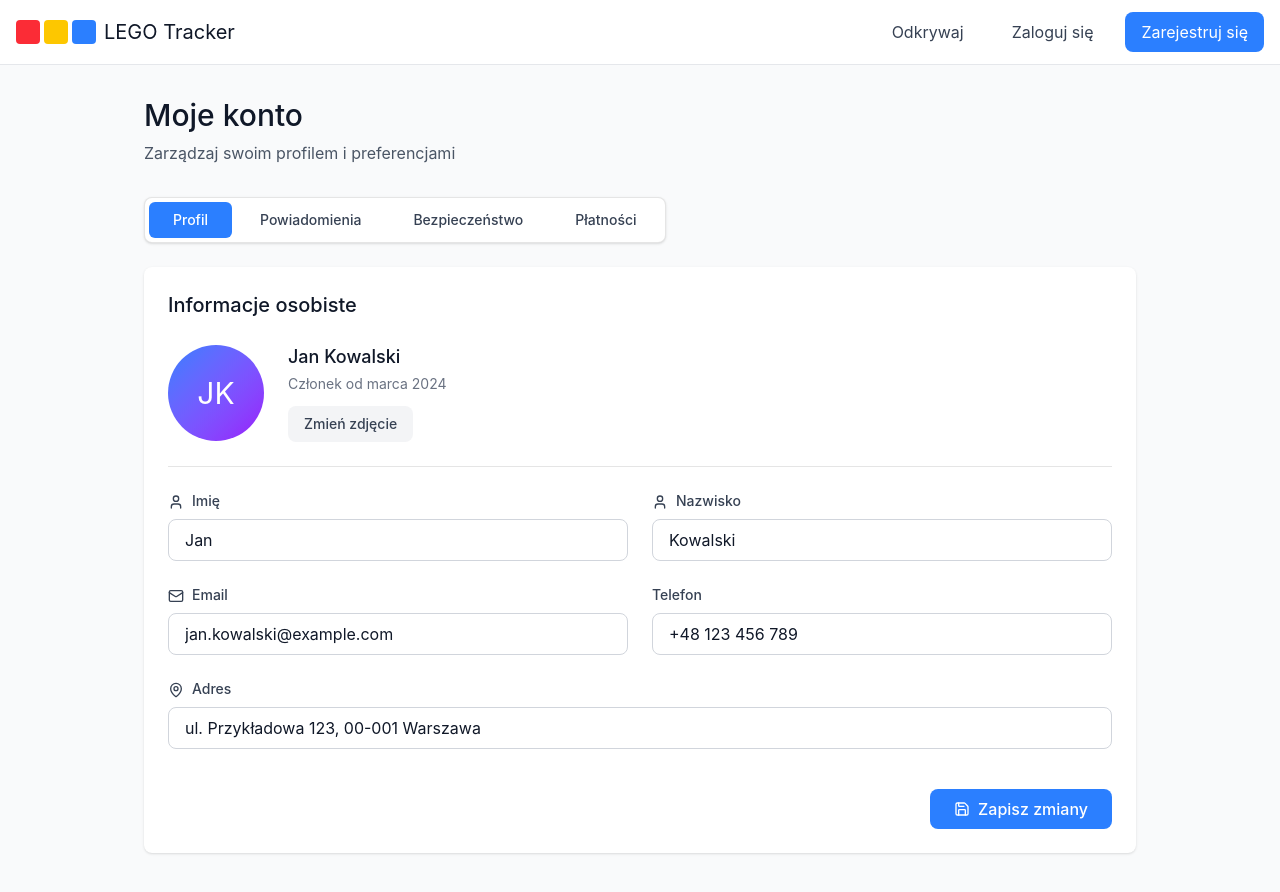
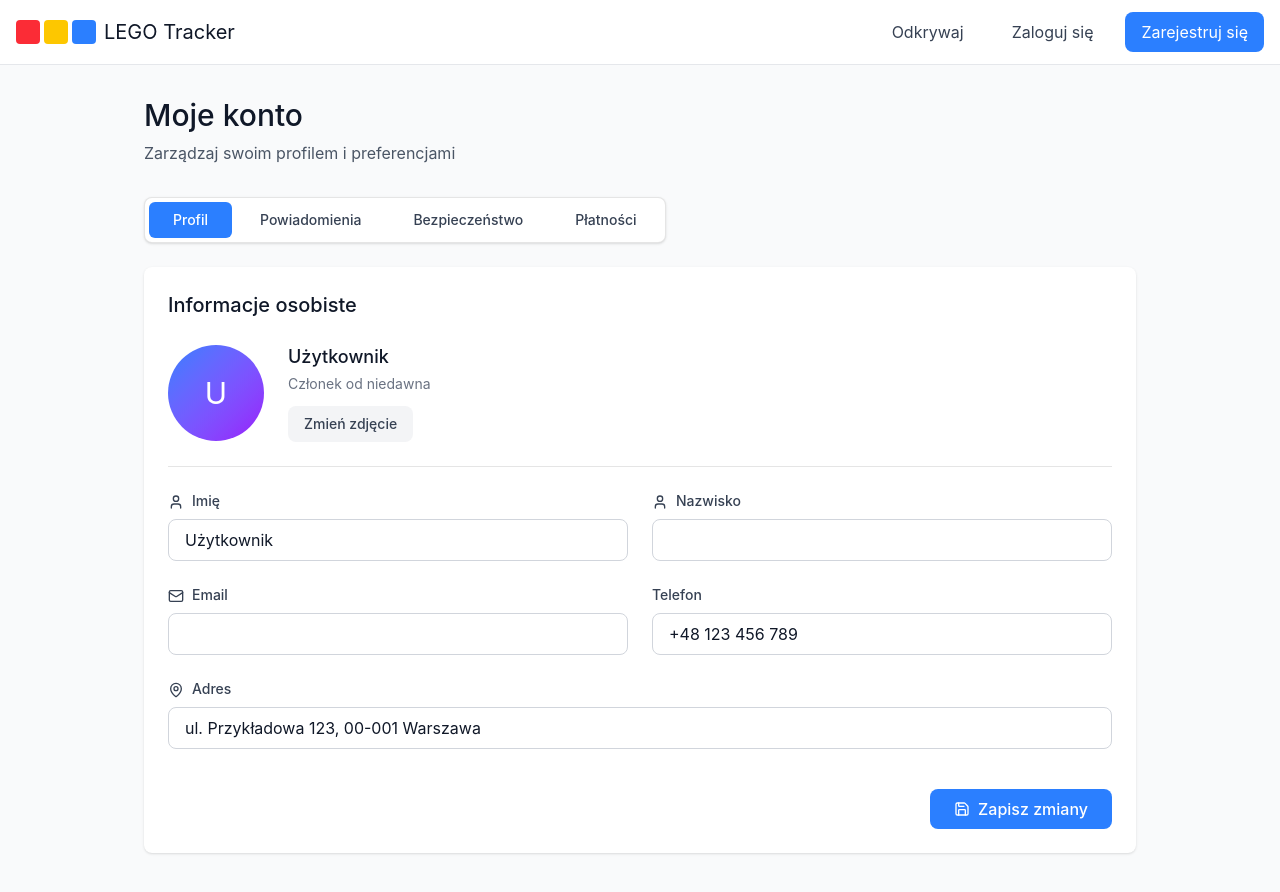
Before and after one commit to mjkj09/TPF, a React (Vite) app: page /profile in a window 1280 px wide. Shown: the top 892 px of the page. Built offline with nearby package versions, Linux system fonts and the light colour scheme; no server answers.

Commit message:
Add firebase authentication for users

```diff
--- a/src/app/components/Profile.tsx
+++ b/src/app/components/Profile.tsx
@@ -1,13 +1,47 @@
-import { useState } from 'react';
+import { useMemo, useState } from 'react';
 import { User, Mail, Bell, Shield, CreditCard, MapPin, Save } from 'lucide-react';
 import * as Switch from '@radix-ui/react-switch';
 import * as Tabs from '@radix-ui/react-tabs';
+import { useAuth } from '../contexts/AuthContext';
 
 export default function Profile() {
+  const { user } = useAuth();
   const [emailNotifications, setEmailNotifications] = useState(true);
   const [priceAlerts, setPriceAlerts] = useState(true);
   const [weeklyDigest, setWeeklyDigest] = useState(false);
   const [newArrivals, setNewArrivals] = useState(true);
+
+  const displayName = user?.name ?? 'Użytkownik';
+  const displayEmail = user?.email ?? '';
+  const displayInitials = useMemo(() => {
+    return displayName
+      .split(' ')
+      .filter(Boolean)
+      .slice(0, 2)
+      .map((part) => part[0]?.toUpperCase())
+      .join('');
+  }, [displayName]);
+
+  const signedUpLabel = useMemo(() => {
+    if (!user?.createdAt) {
+      return 'Członek od niedawna';
+    }
+
+    const createdAt = new Date(user.createdAt);
+
+    if (Number.isNaN(createdAt.getTime())) {
+      return 'Członek od niedawna';
+    }
+
+    return `Członek od ${createdAt.toLocaleDateString('pl-PL', {
+      month: 'long',
+      year: 'numeric',
+    })}`;
+  }, [user?.createdAt]);
+
+  const nameParts = displayName.split(' ');
+  const firstName = nameParts[0] ?? '';
+  const lastName = nameParts.slice(1).join(' ');
 
   return (
     <div className="min-h-screen bg-gray-50 py-8">
@@ -56,11 +90,11 @@ export default function Profile() {
                 {/* Avatar Section */}
                 <div className="flex items-center gap-6 pb-6 border-b">
                   <div className="w-24 h-24 bg-gradient-to-br from-blue-500 to-purple-600 rounded-full flex items-center justify-center text-white text-3xl">
-                    JK
+                    {displayInitials || 'U'}
                   </div>
                   <div>
-                    <h3 className="text-gray-900 mb-1">Jan Kowalski</h3>
-                    <p className="text-sm text-gray-500 mb-3">Członek od marca 2024</p>
+                    <h3 className="text-gray-900 mb-1">{displayName}</h3>
+                    <p className="text-sm text-gray-500 mb-3">{signedUpLabel}</p>
                     <button className="px-4 py-2 bg-gray-100 hover:bg-gray-200 text-gray-700 rounded-lg text-sm transition-colors">
                       Zmień zdjęcie
                     </button>
@@ -76,7 +110,8 @@ export default function Profile() {
                     </label>
                     <input
                       type="text"
-                      defaultValue="Jan"
+                      value={firstName}
+                      readOnly
                       className="w-full px-4 py-2 border border-gray-300 rounded-lg text-gray-900 focus:outline-none focus:border-blue-500"
                     />
                   </div>
@@ -88,7 +123,8 @@ export default function Profile() {
                     </label>
                     <input
                       type="text"
-                      defaultValue="Kowalski"
+                      value={lastName}
+                      readOnly
                       className="w-full px-4 py-2 border border-gray-300 rounded-lg text-gray-900 focus:outline-none focus:border-blue-500"
                     />
                   </div>
@@ -100,7 +136,8 @@ export default function Profile() {
                     </label>
                     <input
                       type="email"
-                      defaultValue="jan.kowalski@example.com"
+                      value={displayEmail}
+                      readOnly
                       className="w-full px-4 py-2 border border-gray-300 rounded-lg text-gray-900 focus:outline-none focus:border-blue-500"
                     />
                   </div>
--- a/src/app/contexts/AuthContext.tsx
+++ b/src/app/contexts/AuthContext.tsx
@@ -1,16 +1,33 @@
-import { createContext, useContext, useState, useEffect, ReactNode } from 'react';
+import {
+  createContext,
+  useContext,
+  useEffect,
+  useMemo,
+  useState,
+  ReactNode,
+} from 'react';
+import {
+  createUserWithEmailAndPassword,
+  onAuthStateChanged,
+  signInWithEmailAndPassword,
+  signOut,
+  updateProfile,
+  type User as FirebaseUser,
+} from 'firebase/auth';
+import { firebaseAuth } from '../lib/firebase';
 
 interface User {
   id: string;
   email: string;
   name: string;
+  createdAt: string | null;
 }
 
 interface AuthContextType {
   user: User | null;
   login: (email: string, password: string) => Promise<boolean>;
   register: (email: string, password: string, name: string) => Promise<boolean>;
-  logout: () => void;
+  logout: () => Promise<void>;
   isAuthenticated: boolean;
 }
 
@@ -19,35 +36,37 @@ const AuthContext = createContext<AuthContextType | undefined>(undefined);
 export function AuthProvider({ children }: { children: ReactNode }) {
   const [user, setUser] = useState<User | null>(null);
 
-  // Load user from localStorage on mount
+  const mapFirebaseUser = (firebaseUser: FirebaseUser): User => ({
+    id: firebaseUser.uid,
+    email: firebaseUser.email ?? '',
+    name: firebaseUser.displayName ?? firebaseUser.email?.split('@')[0] ?? 'Użytkownik',
+    createdAt: firebaseUser.metadata.creationTime ?? null,
+  });
+
   useEffect(() => {
-    const storedUser = localStorage.getItem('legoTrackerUser');
-    if (storedUser) {
-      setUser(JSON.parse(storedUser));
+    if (!firebaseAuth) {
+      return;
     }
+
+    const unsubscribe = onAuthStateChanged(firebaseAuth, (firebaseUser) => {
+      setUser(firebaseUser ? mapFirebaseUser(firebaseUser) : null);
+    });
+
+    return unsubscribe;
   }, []);
 
   const login = async (email: string, password: string): Promise<boolean> => {
-    // Mock login - check if user exists in localStorage
-    const usersData = localStorage.getItem('legoTrackerUsers');
-    const users = usersData ? JSON.parse(usersData) : [];
-
-    const foundUser = users.find(
-      (u: any) => u.email === email && u.password === password
-    );
-
-    if (foundUser) {
-      const userData = {
-        id: foundUser.id,
-        email: foundUser.email,
-        name: foundUser.name,
-      };
-      setUser(userData);
-      localStorage.setItem('legoTrackerUser', JSON.stringify(userData));
-      return true;
+    if (!firebaseAuth) {
+      return false;
     }
 
-    return false;
+    try {
+      const credential = await signInWithEmailAndPassword(firebaseAuth, email, password);
+      setUser(mapFirebaseUser(credential.user));
+      return true;
+    } catch {
+      return false;
+    }
   };
 
   const register = async (
@@ -55,54 +74,54 @@ export function AuthProvider({ children }: { children: ReactNode }) {
     password: string,
     name: string
   ): Promise<boolean> => {
-    // Mock register - save to localStorage
-    const usersData = localStorage.getItem('legoTrackerUsers');
-    const users = usersData ? JSON.parse(usersData) : [];
-
-    // Check if user already exists
-    if (users.some((u: any) => u.email === email)) {
+    if (!firebaseAuth) {
       return false;
     }
 
-    const newUser = {
-      id: Date.now().toString(),
-      email,
-      password,
-      name,
-    };
+    try {
+      const credential = await createUserWithEmailAndPassword(
+        firebaseAuth,
+        email,
+        password
+      );
 
-    users.push(newUser);
-    localStorage.setItem('legoTrackerUsers', JSON.stringify(users));
+      await updateProfile(credential.user, { displayName: name });
 
-    // Auto-login after registration
-    const userData = {
-      id: newUser.id,
-      email: newUser.email,
-      name: newUser.name,
-    };
-    setUser(userData);
-    localStorage.setItem('legoTrackerUser', JSON.stringify(userData));
+      setUser({
+        id: credential.user.uid,
+        email: credential.user.email ?? email,
+        name,
+        createdAt: credential.user.metadata.creationTime ?? null,
+      });
 
-    return true;
+      return true;
+    } catch {
+      return false;
+    }
   };
 
-  const logout = () => {
-    setUser(null);
-    localStorage.removeItem('legoTrackerUser');
+  const logout = async () => {
+    if (!firebaseAuth) {
+      setUser(null);
+      return;
+    }
+
+    await signOut(firebaseAuth);
   };
 
+  const value = useMemo(
+    () => ({
+      user,
+      login,
+      register,
+      logout,
+      isAuthenticated: !!user,
+    }),
+    [user]
+  );
+
   return (
-    <AuthContext.Provider
-      value={{
-        user,
-        login,
-        register,
-        logout,
-        isAuthenticated: !!user,
-      }}
-    >
-      {children}
-    </AuthContext.Provider>
+    <AuthContext.Provider value={value}>{children}</AuthContext.Provider>
   );
 }
 
--- /dev/null
+++ b/src/app/lib/firebase.ts
@@ -0,0 +1,21 @@
+import { initializeApp, getApps } from 'firebase/app';
+import { getAuth } from 'firebase/auth';
+
+const firebaseConfig = {
+  apiKey: import.meta.env.VITE_FIREBASE_API_KEY,
+  authDomain: import.meta.env.VITE_FIREBASE_AUTH_DOMAIN,
+  projectId: import.meta.env.VITE_FIREBASE_PROJECT_ID,
+  storageBucket: import.meta.env.VITE_FIREBASE_STORAGE_BUCKET,
+  messagingSenderId: import.meta.env.VITE_FIREBASE_MESSAGING_SENDER_ID,
+  appId: import.meta.env.VITE_FIREBASE_APP_ID,
+};
+
+const hasFirebaseConfig = Object.values(firebaseConfig).every(Boolean);
+
+export const firebaseApp = hasFirebaseConfig
+  ? getApps().length > 0
+    ? getApps()[0]
+    : initializeApp(firebaseConfig)
+  : null;
+
+export const firebaseAuth = firebaseApp ? getAuth(firebaseApp) : null;
```
